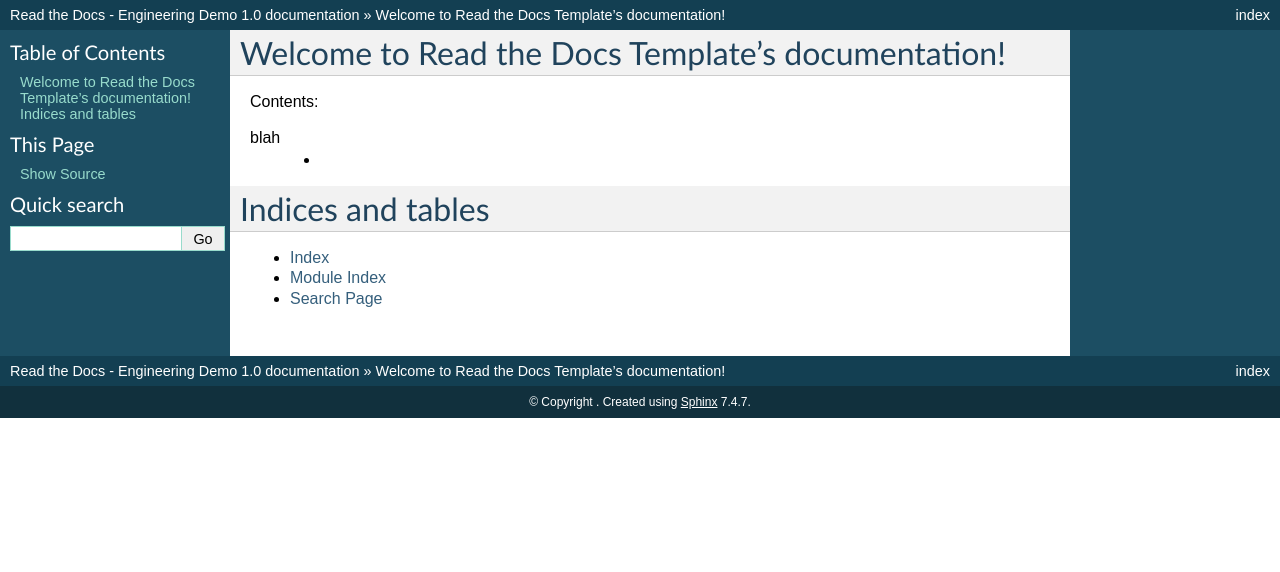
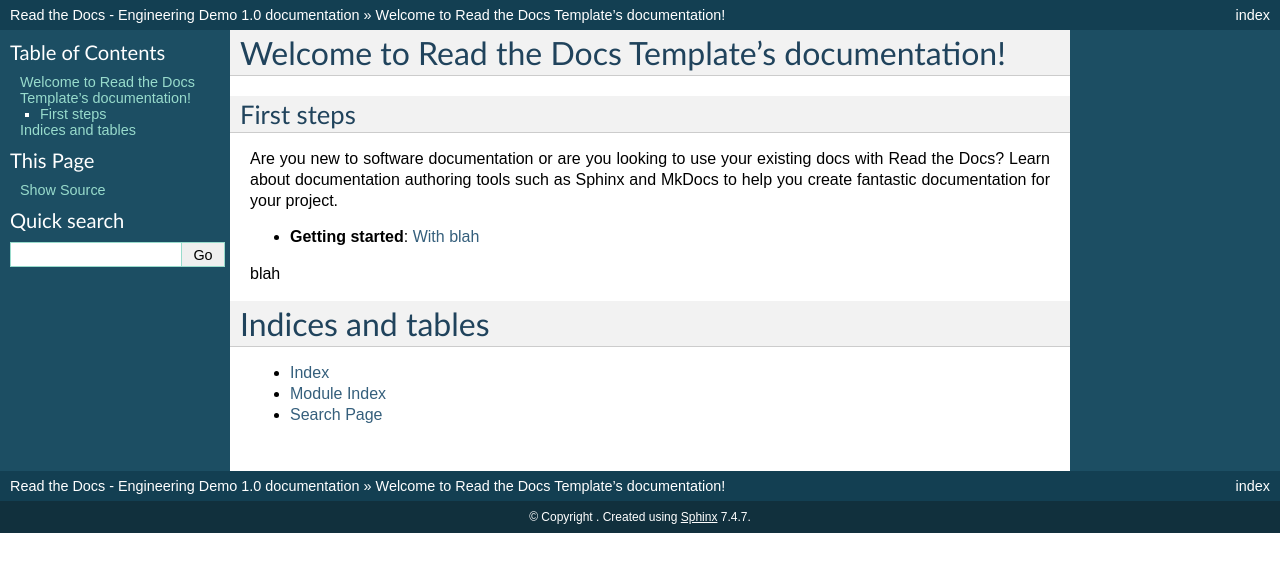
Before and after one commit to lintorre/GetTheDocs, a Sphinx documentation site: the page built from docs/index.rst, in a window 1280 px wide. Shown: the top 572 px of the page. Built offline with Sphinx 7.4.7, drawn with Linux system fonts in a browser that asks for light colours.

Commit message:
Update index.rst

```diff
--- a/docs/index.rst
+++ b/docs/index.rst
@@ -5,14 +5,24 @@
 
 Welcome to Read the Docs Template's documentation!
 ==================================================
+First steps
+-----------
 
-Contents:
+Are you new to software documentation
+or are you looking to use your existing docs with Read the Docs?
+Learn about documentation authoring tools such as Sphinx and MkDocs
+to help you create fantastic documentation for your project.
+
+* **Getting started**:
+  :doc:`With blah <blah>`
 
 .. toctree::
    :maxdepth: 2
-   :glob:
+   :hidden:
+   :caption: First Steps
+
 blah
-   *
+
 
 
 
```
